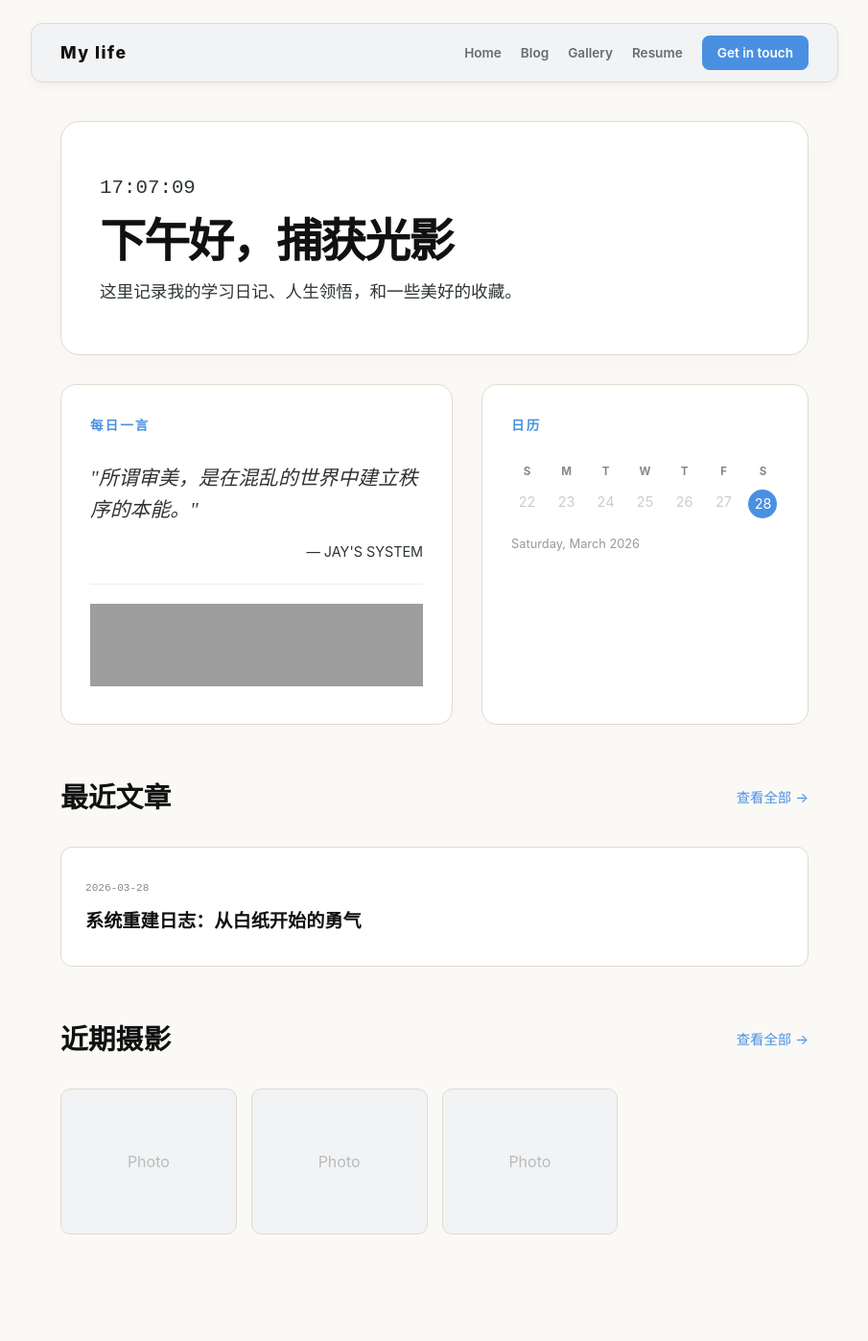
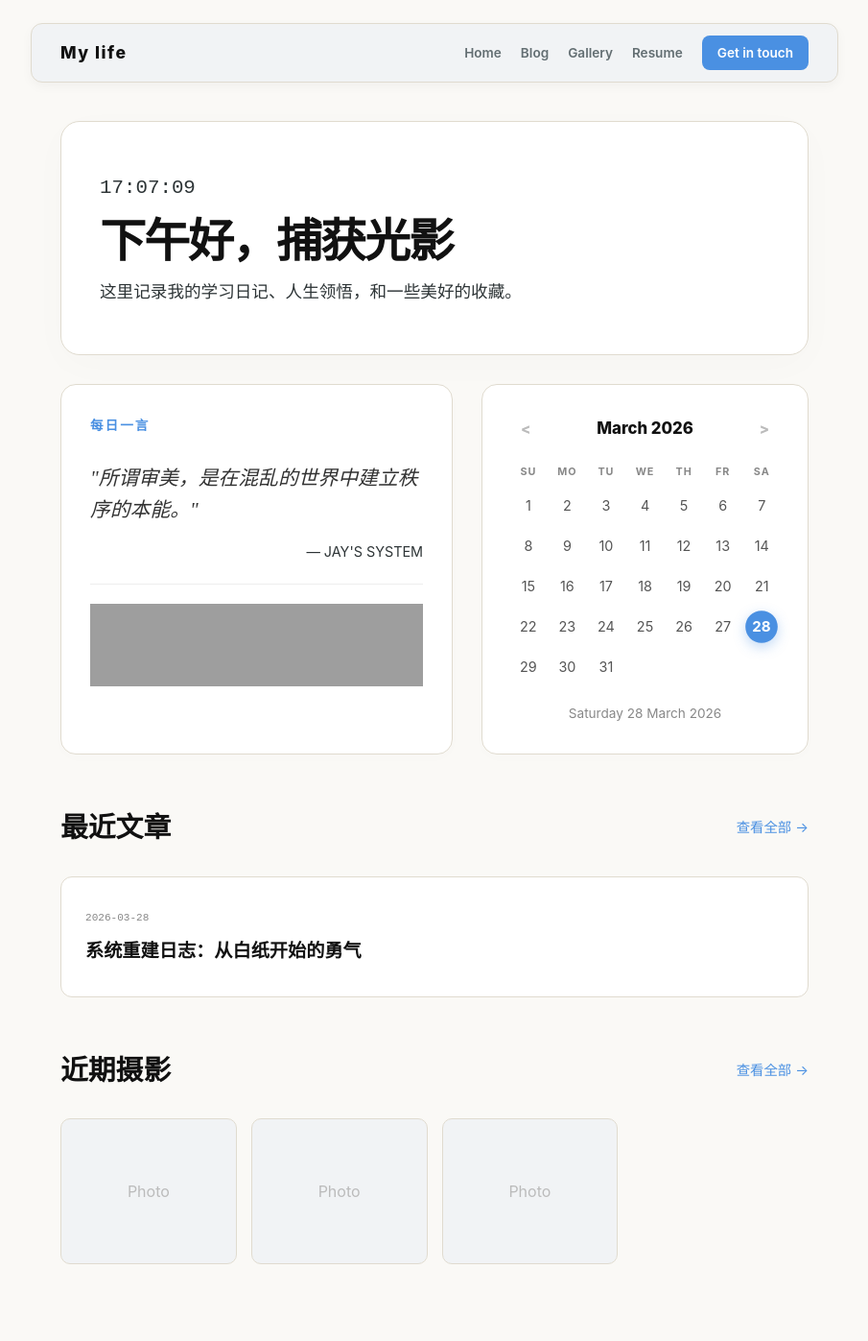
Before and after one commit to jayzzzzmp-commits/jayzzzzmp-commits.github.io, a Jekyll site: the page built from index.html, in a window 1280 px wide. Shown: the whole page at 96% size, without its empty margins (187-1092 px from the left). Built offline with Jekyll 4.4.1, drawn with Linux system fonts in a browser that asks for light colours; before the commit the page ends 1366 px from its top, so only the background shows below that; grey boxes are pictures that could not be loaded.

Commit message:
Update index.html

```diff
--- a/index.html
+++ b/index.html
@@ -25,14 +25,44 @@ title: Home - My Life
     .widget-card { background-color: #ffffff; border: 1px solid #E0DBCF; border-radius: 16px; padding: 30px; box-shadow: 0 4px 15px rgba(0,0,0,0.01); }
     .section-title { font-size: 0.85em; font-weight: bold; text-transform: uppercase; letter-spacing: 2px; color: var(--accent-color); margin-bottom: 25px; margin-top: 0; }
 
-    /* 每日一言与音乐 */
     .quote-content { font-family: serif; font-size: 1.3em; color: #333; line-height: 1.6; font-style: italic; margin-bottom: 15px; }
     .quote-author { text-align: right; color: var(--secondary-text); font-size: 0.9em; }
 
-    /* 日历模拟 */
-    .calendar-grid { display: grid; grid-template-columns: repeat(7, 1fr); gap: 8px; text-align: center; font-size: 0.9em; }
-    .day-name { color: #888; font-weight: bold; font-size: 0.8em; }
-    .today { background-color: var(--accent-color); color: white; border-radius: 50%; width: 30px; height: 30px; line-height: 30px; margin: 0 auto; }
+    /* ================= 核心升级：精致动态日历 UI ================= */
+    .calendar-widget { text-align: center; }
+
+    /* 顶部导航栏 (带箭头) */
+    .calendar-header-flex {
+        display: flex; justify-content: space-between; align-items: center;
+        margin-bottom: 20px; font-weight: 800; color: #111; font-size: 1.05em;
+    }
+    .cal-nav { cursor: pointer; color: #bbb; font-size: 0.9em; transition: color 0.2s; padding: 0 10px; }
+    .cal-nav:hover { color: var(--accent-color); }
+
+    /* 日历网格 */
+    .calendar-grid {
+        display: grid; grid-template-columns: repeat(7, 1fr); gap: 10px 5px;
+        text-align: center; font-size: 0.9em; margin-bottom: 20px;
+    }
+    .day-name { color: #888; font-weight: 700; font-size: 0.75em; text-transform: uppercase; letter-spacing: 1px; }
+
+    /* 每一个日期节点的物理属性 */
+    .day-node {
+        color: #555; width: 32px; height: 32px; line-height: 32px; margin: 0 auto;
+        border-radius: 50%; transition: all 0.2s; cursor: default;
+    }
+    /* 鼠标悬停交互感 */
+    .day-node:not(.empty):not(.today):hover { background-color: #F1F3F5; color: #111; transform: scale(1.1); }
+    .day-node.empty { color: transparent; pointer-events: none; }
+
+    /* "今天"的特殊高亮发光效果 */
+    .day-node.today {
+        background-color: var(--accent-color); color: white; font-weight: bold;
+        box-shadow: 0 4px 12px rgba(74, 144, 226, 0.35); transform: scale(1.05);
+    }
+
+    /* 底部全称日期 */
+    .cal-date-text { font-size: 0.85em; color: #888; margin: 0; }
 
     /* --- 3. 列表区域 --- */
     .list-header { display: flex; justify-content: space-between; align-items: center; margin-bottom: 25px; }
@@ -43,13 +73,14 @@ title: Home - My Life
         background: #fff; padding: 25px; border-radius: 12px; border: 1px solid #E0DBCF;
         transition: all 0.2s; text-decoration: none; color: inherit; display: block; margin-bottom: 20px;
     }
-    .article-card:hover { border-color: var(--accent-color); transform: scale(1.01); }
+    .article-card:hover { border-color: var(--accent-color); transform: scale(1.01); box-shadow: 0 5px 15px rgba(0,0,0,0.03); }
     .post-date { color: #888; font-size: 0.85em; font-family: monospace; }
     .post-title { font-size: 1.2em; font-weight: bold; color: #111; margin: 5px 0; }
 
     /* 摄影网格预览 */
     .photos-grid { display: grid; grid-template-columns: repeat(auto-fill, minmax(150px, 1fr)); gap: 15px; }
-    .photo-thumb { background: #F1F3F5; height: 150px; border-radius: 10px; display: flex; align-items: center; justify-content: center; color: #BBB; border: 1px solid #E0DBCF; text-decoration: none; }
+    .photo-thumb { background: #F1F3F5; height: 150px; border-radius: 10px; display: flex; align-items: center; justify-content: center; color: #BBB; border: 1px solid #E0DBCF; text-decoration: none; transition: 0.2s; }
+    .photo-thumb:hover { border-color: var(--accent-color); color: var(--accent-color); background: #fff;}
 
     @media (max-width: 600px) { .widgets-grid { grid-template-columns: 1fr; } #welcome-greeting { font-size: 2.2em; } }
 </style>
@@ -70,14 +101,17 @@ title: Home - My Life
         </div>
     </div>
 
-    <div class="widget-card">
-        <h3 class="section-title">日历</h3>
-        <div class="calendar-grid">
-            <div class="day-name">S</div><div class="day-name">M</div><div class="day-name">T</div><div class="day-name">W</div><div class="day-name">T</div><div class="day-name">F</div><div class="day-name">S</div>
-            <div style="color:#ccc">22</div><div style="color:#ccc">23</div><div style="color:#ccc">24</div><div style="color:#ccc">25</div><div style="color:#ccc">26</div><div style="color:#ccc">27</div>
-            <div class="today">28</div>
+    <div class="widget-card calendar-widget">
+        <div class="calendar-header-flex">
+            <span class="cal-nav">&lt;</span>
+            <span id="cal-month-year">Loading...</span>
+            <span class="cal-nav">&gt;</span>
         </div>
-        <p style="font-size: 0.8em; color: #999; margin-top: 15px;">Saturday, March 2026</p>
+
+        <div class="calendar-grid" id="cal-grid">
+            </div>
+
+        <p id="cal-date-str" class="cal-date-text">Loading...</p>
     </div>
 </section>
 
@@ -105,18 +139,66 @@ title: Home - My Life
 </section>
 
 <script>
+    // 引擎 1：动态时钟与欢迎语
     function updateWelcome() {
         const now = new Date();
         const hour = now.getHours();
         let greeting = "";
+
         if (hour < 5) greeting = "夜深了，注意休息。";
         else if (hour < 11) greeting = "早上好，建构者";
         else if (hour < 13) greeting = "中午好，共振时刻";
         else if (hour < 18) greeting = "下午好，捕获光影";
         else greeting = "晚上好，连接数字大脑";
+
         document.getElementById('welcome-greeting').innerText = greeting;
         document.getElementById('dynamic-time').innerText = now.toLocaleTimeString('en-GB');
     }
+
+    // 引擎 2：全自动日历生成器
+    function renderCalendar() {
+        const now = new Date();
+        const year = now.getFullYear();
+        const month = now.getMonth(); // 0-11
+        const today = now.getDate();
+
+        // 渲染顶部月份
+        const monthNames = ["January", "February", "March", "April", "May", "June", "July", "August", "September", "October", "November", "December"];
+        document.getElementById('cal-month-year').innerText = `${monthNames[month]} ${year}`;
+
+        // 渲染底部全称日期
+        const options = { weekday: 'long', year: 'numeric', month: 'long', day: 'numeric' };
+        document.getElementById('cal-date-str').innerText = now.toLocaleDateString('en-GB', options);
+
+        // 计算这个月的第一天是星期几，以及这个月有几天
+        const firstDay = new Date(year, month, 1).getDay(); // 0 (Sun) to 6 (Sat)
+        const daysInMonth = new Date(year, month + 1, 0).getDate();
+
+        // 拼接 HTML 积木
+        let gridHtml = '<div class="day-name">SU</div><div class="day-name">MO</div><div class="day-name">TU</div><div class="day-name">WE</div><div class="day-name">TH</div><div class="day-name">FR</div><div class="day-name">SA</div>';
+
+        // 填充第一天之前的空白网格
+        for (let i = 0; i < firstDay; i++) {
+            gridHtml += '<div class="day-node empty"></div>';
+        }
+
+        // 填充真实日期
+        for (let i = 1; i <= daysInMonth; i++) {
+            if (i === today) {
+                // 如果是今天，加上特殊的发光样式
+                gridHtml += `<div class="day-node today">${i}</div>`;
+            } else {
+                // 普通日期
+                gridHtml += `<div class="day-node">${i}</div>`;
+            }
+        }
+
+        // 注入到页面
+        document.getElementById('cal-grid').innerHTML = gridHtml;
+    }
+
+    // 启动双核引擎
     updateWelcome();
-    setInterval(updateWelcome, 1000);
+    renderCalendar();
+    setInterval(updateWelcome, 1000); // 时钟每秒跳动
 </script>
```
